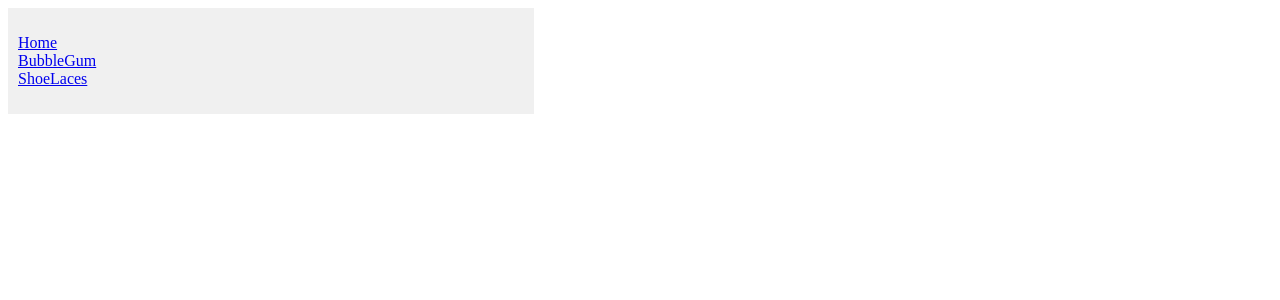
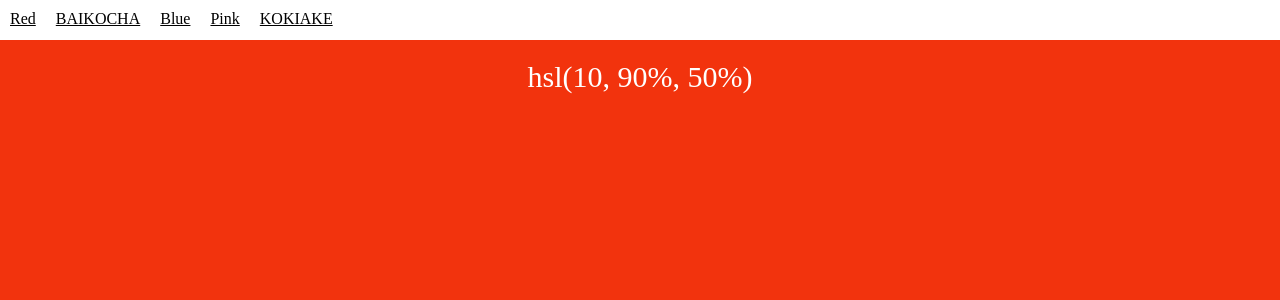
Before and after one commit to sophia1215/react-router-demo, a React (Create React App) app: page /hsl/10/90/50 in a window 1280 px wide. Shown: the top 300 px of the page. Built offline with nearby package versions, Linux system fonts and the light colour scheme.

Commit message:
react-router example: Animation

```diff
--- a/package.json
+++ b/package.json
@@ -7,7 +7,8 @@
     "react": "^16.4.2",
     "react-dom": "^16.4.2",
     "react-router-dom": "^4.3.1",
-    "react-scripts": "1.1.5"
+    "react-scripts": "1.1.5",
+    "react-transition-group": "^2.4.0"
   },
   "scripts": {
     "start": "react-scripts start",
--- /dev/null
+++ b/src/Animation.js
@@ -0,0 +1,144 @@
+import React from "react";
+import { TransitionGroup, CSSTransition } from "react-transition-group";
+import {
+  BrowserRouter as Router,
+  Switch,
+  Route,
+  Link,
+  Redirect
+} from "react-router-dom";
+
+/* you'll need this CSS somewhere
+.fade-enter {
+  opacity: 0;
+  z-index: 1;
+}
+
+.fade-enter.fade-enter-active {
+  opacity: 1;
+  transition: opacity 250ms ease-in;
+}
+*/
+
+const AnimationExample = () => (
+  <Router>
+    <Route
+      render={({ location }) => (
+        <div style={styles.fill}>
+          <Route
+            exact
+            path="/"
+            render={() => <Redirect to="/hsl/10/90/50" />}
+          />
+
+          <ul style={styles.nav}>
+            <NavLink to="/hsl/10/90/50">Red</NavLink>
+            <NavLink to="/hsl/73/15/49">BAIKOCHA</NavLink>
+            <NavLink to="/rgb/33/150/243">Blue</NavLink>
+            <NavLink to="/rgb/240/98/146">Pink</NavLink>
+            <NavLink to="/rgb/134/71/63">KOKIAKE</NavLink>
+          </ul>
+
+          <div style={styles.content}>
+            <TransitionGroup>
+              {/* no different than other usage of
+                CSSTransition, just make sure to pass
+                `location` to `Switch` so it can match
+                the old location as it animates out
+            */}
+              <CSSTransition key={location.key} classNames="fade" timeout={300}>
+                <Switch location={location}>
+                  <Route exact path="/hsl/:h/:s/:l" component={HSL} />
+                  <Route exact path="/rgb/:r/:g/:b" component={RGB} />
+                  {/* Without this `Route`, we would get errors during
+                    the initial transition from `/` to `/hsl/10/90/50`
+                */}
+                  <Route render={() => <div>Not Found</div>} />
+                </Switch>
+              </CSSTransition>
+            </TransitionGroup>
+          </div>
+        </div>
+      )}
+    />
+  </Router>
+);
+
+const NavLink = props => (
+  <li style={styles.navItem}>
+    <Link {...props} style={{ color: "inherit" }} />
+  </li>
+);
+
+const HSL = ({ match: { params } }) => (
+  <div
+    style={{
+      ...styles.fill,
+      ...styles.hsl,
+      background: `hsl(${params.h}, ${params.s}%, ${params.l}%)`
+    }}
+  >
+    hsl({params.h}, {params.s}%, {params.l}%)
+  </div>
+);
+
+const RGB = ({ match: { params } }) => (
+  <div
+    style={{
+      ...styles.fill,
+      ...styles.rgb,
+      background: `rgb(${params.r}, ${params.g}, ${params.b})`
+    }}
+  >
+    rgb({params.r}, {params.g}, {params.b})
+  </div>
+);
+
+const styles = {};
+
+styles.fill = {
+  position: "absolute",
+  left: 0,
+  right: 0,
+  top: 0,
+  bottom: 0
+};
+
+styles.content = {
+  ...styles.fill,
+  top: "40px",
+  textAlign: "center"
+};
+
+styles.nav = {
+  padding: 0,
+  margin: 0,
+  position: "absolute",
+  top: 0,
+  height: "40px",
+  width: "10%",
+  display: "flex"
+};
+
+styles.navItem = {
+  textAlign: "center",
+  flex: 1,
+  listStyleType: "none",
+  padding: "10px"
+};
+
+styles.hsl = {
+  ...styles.fill,
+  color: "white",
+  paddingTop: "20px",
+  fontSize: "30px"
+};
+
+styles.rgb = {
+  ...styles.fill,
+  color: "white",
+  paddingTop: "20px",
+  fontSize: "30px"
+};
+
+export default AnimationExample;
```
Also changed, not shown: src/index.js (+6 -3 lines), 1 other file (tests, documents, lock files or other folders).
